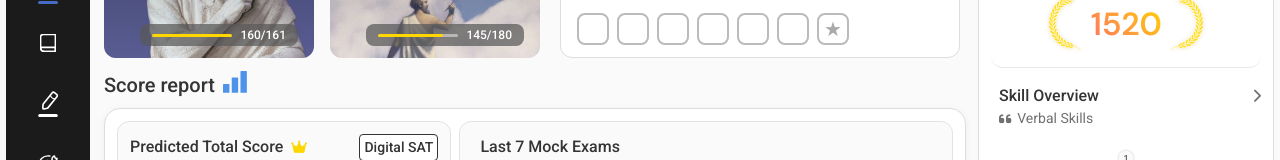
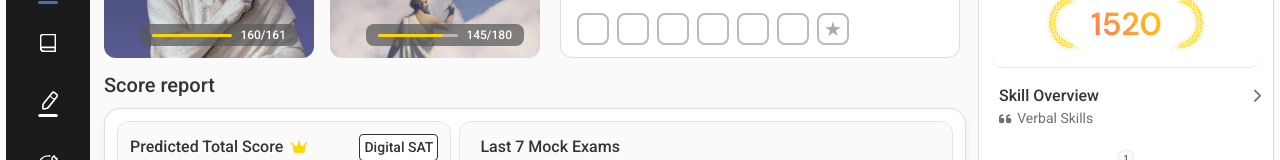
Before and after one commit to Orujhimaru/max_odyssey, a React (Vite) app: page /dashboard in a window 1280 px wide. Shown: the part 155-315 px from the top of the page. Built offline with nearby package versions, Linux system fonts and the light colour scheme; sample sign-in values are in the browser's storage; a web font is replaced by a local one.

Commit message:
design: removed bar logo

```diff
--- a/src/components/ScoreColumnComponent/ScoreColumnGraph/ScoreColumn.jsx
+++ b/src/components/ScoreColumnComponent/ScoreColumnGraph/ScoreColumn.jsx
@@ -148,7 +148,7 @@ export default function ScoreColumnGraph() {
     <>
       <h2 className="scores-header-text">
         Score report
-        <img src={barIcon} alt="Bar Icon" className="mini-score-icon" />
+        {/* <img src={barIcon} alt="Bar Icon" className="mini-score-icon" /> */}
       </h2>
       <div className="score-column-container">
         <div className="chart-container">
```
